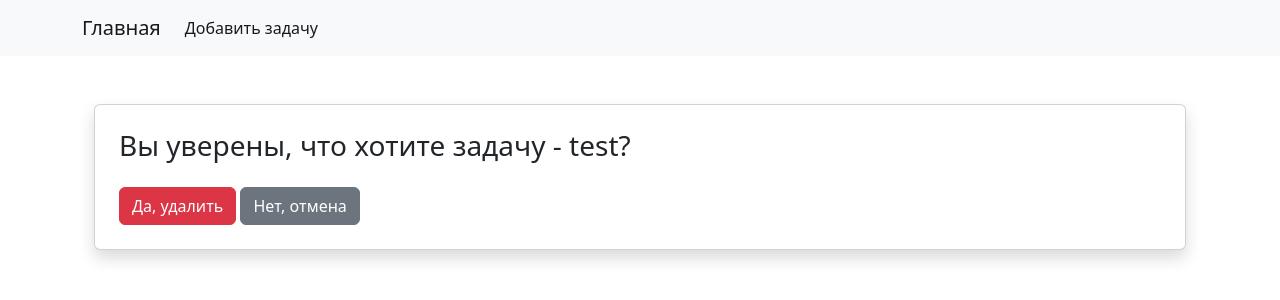
After one commit to eraabc/review_project, a Django app: template todo_app/templates/confirm_delete.html in a window 1280 px wide. The commit adds this page. Shown: the top 300 px of the page. Run offline with Django 5.2, Linux system fonts and the light colour scheme; the template is opened without the code that fills it: values that come from a table or form of the project are taken from there, others are empty; data comes from the database, SQL or seed files in the repository.

Commit message:
добавил удаление с подтверждением , создал шаблон confirm_delete

```diff
--- /dev/null
+++ b/todo_app/templates/confirm_delete.html
@@ -0,0 +1,14 @@
+{% extends "base.html" %}
+
+{% block content %}
+<div class="container mt-5">
+    <div class="card shadow p-4">
+        <h3 class="mb-4">Вы уверены, что хотите задачу  - {{ task.title }}?</h3>
+        <form method="post">
+            {% csrf_token %}
+            <button type="submit" class="btn btn-danger">Да, удалить</button>
+            <a href="{% url 'task_list' %}" class="btn btn-secondary">Нет, отмена</a>
+        </form>
+    </div>
+</div>
+{% endblock %}
--- a/todo_app/templates/task_detail.html
+++ b/todo_app/templates/task_detail.html
@@ -12,9 +12,7 @@
                 <p class="card-text">Дата выполнения - {{ task.finish_date }}</p>
             </div>
         </div>
-        <form method="post" action="{% url 'delete_task' task.id %}" class="mt-3">
-            {% csrf_token %}
-            <button type="submit" class="btn btn-danger">Удалить задачу</button>
-        </form>
+        <a class="btn btn-danger mt-3" href="{% url 'delete_task' task.id %}">Удалить задачу</a>
+
     </div>
 {% endblock %}
--- a/todo_app/views.py
+++ b/todo_app/views.py
@@ -38,7 +38,7 @@ def delete_task(request, task_id):
     if request.method == "POST":
         task.delete()
         return redirect('task_list')
-    return HttpResponseRedirect(f'/task_detail/?id={task_id}')
+    return render(request,'confirm_delete.html',{'task':task})
 
 def update_task(request,*args , pk , **kwargs):
     task = get_object_or_404(Task, pk=pk)
```
